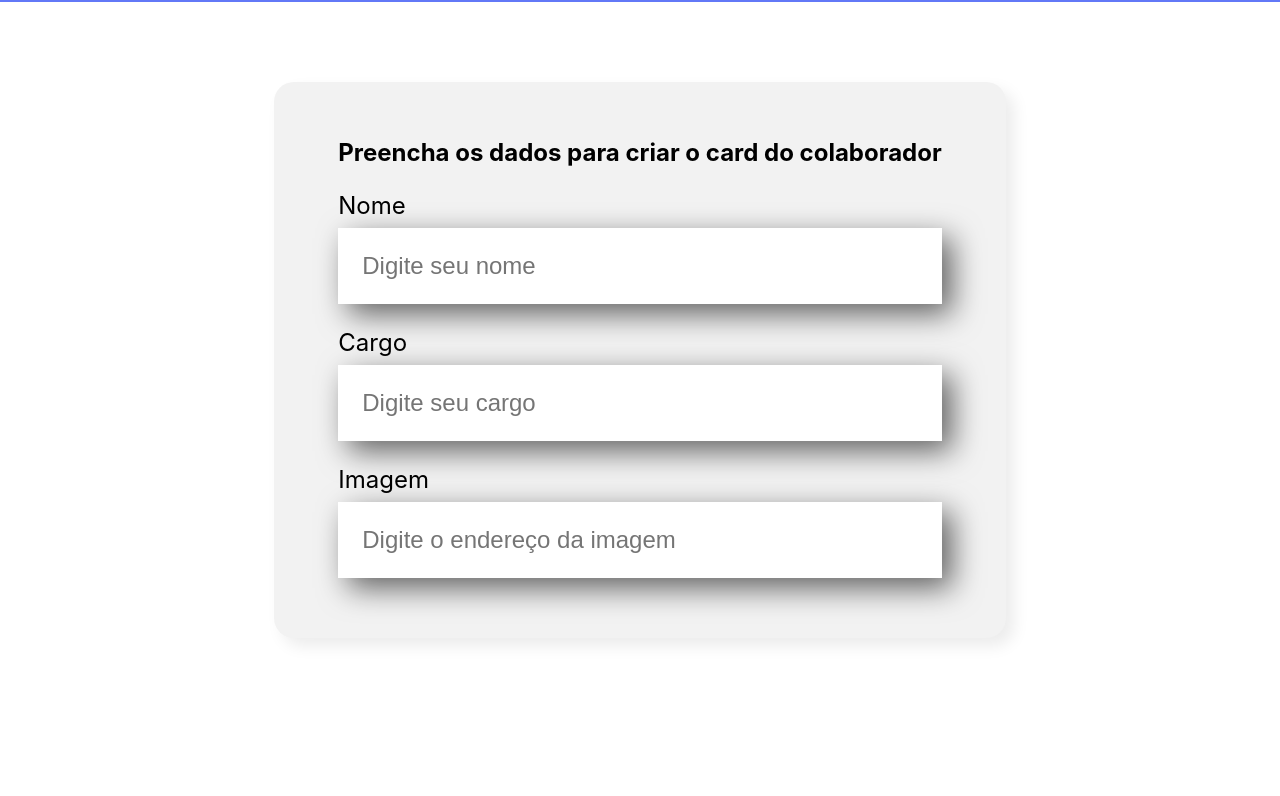
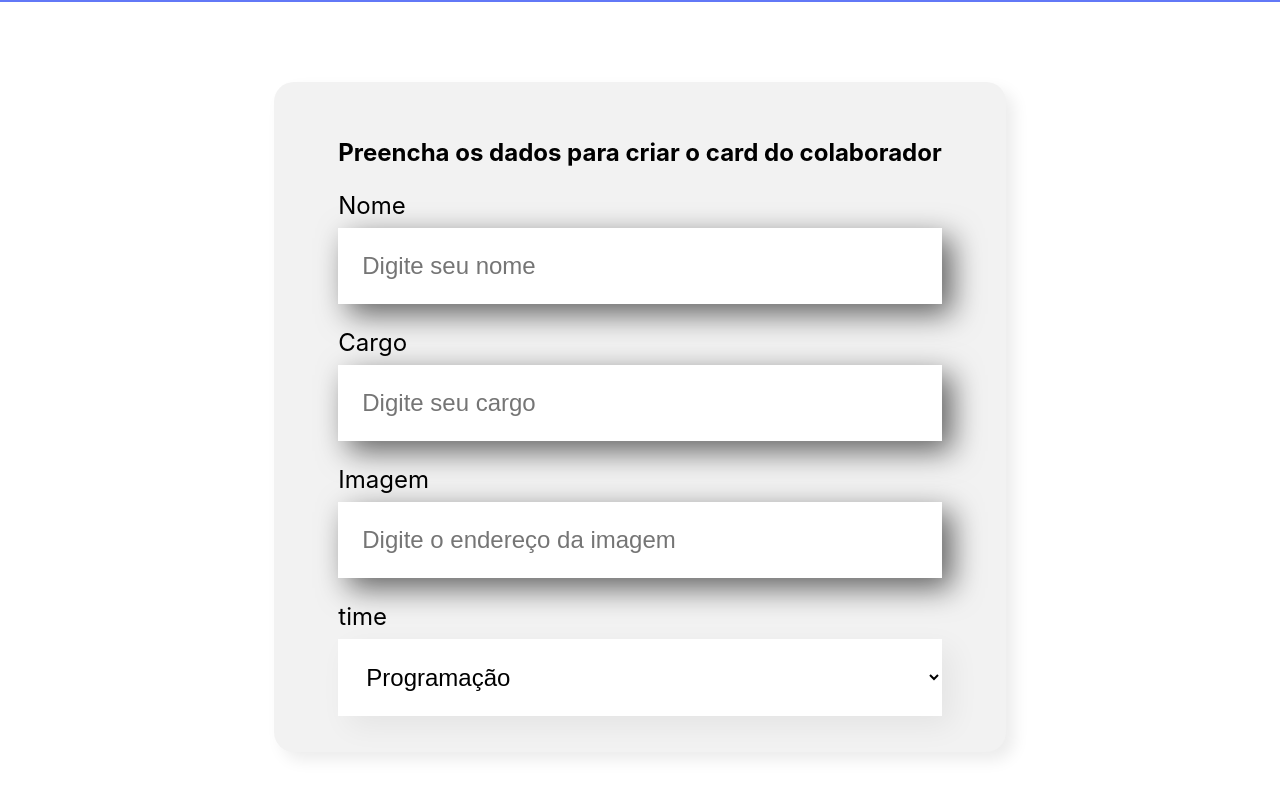
Before and after one commit to Gustavocaris/JavaScript, a React (Create React App) app in the folder organo/: page / in a window 1280 px wide. Shown: the part 496-1292 px from the top of the page. Before the commit the page ends 1214 px from the top, so only its background shows below. Built offline with nearby package versions, Linux system fonts and the light colour scheme.

Commit message:
Adicionando componentes ao nosso APP

```diff
--- a/organo/src/componentes/Formulario/index.js
+++ b/organo/src/componentes/Formulario/index.js
@@ -1,7 +1,20 @@
 import CampoTexto from '../CampoTexto'
+import ListaSuspensa from '../ListaSuspensa'
 import './Formulario.css'
 
 const Formulario = () => {
+
+    const times = [
+        'Programação',
+        'Front-End',
+        'Data Science',
+        'Devops',
+        'UX e Design',
+        'Mobile',
+        'Inovação e Gestão'
+    ]
+
+
     return (
         <section className="formulario">
             <form>
@@ -9,6 +22,7 @@ const Formulario = () => {
                 <CampoTexto label="Nome" placeholder="Digite seu nome" />
                 <CampoTexto label="Cargo" placeholder="Digite seu cargo" />
                 <CampoTexto label="Imagem" placeholder="Digite o endereço da imagem" />
+                <ListaSuspensa label="time" itens={times} />
             </form>
         </section>
     )
```
